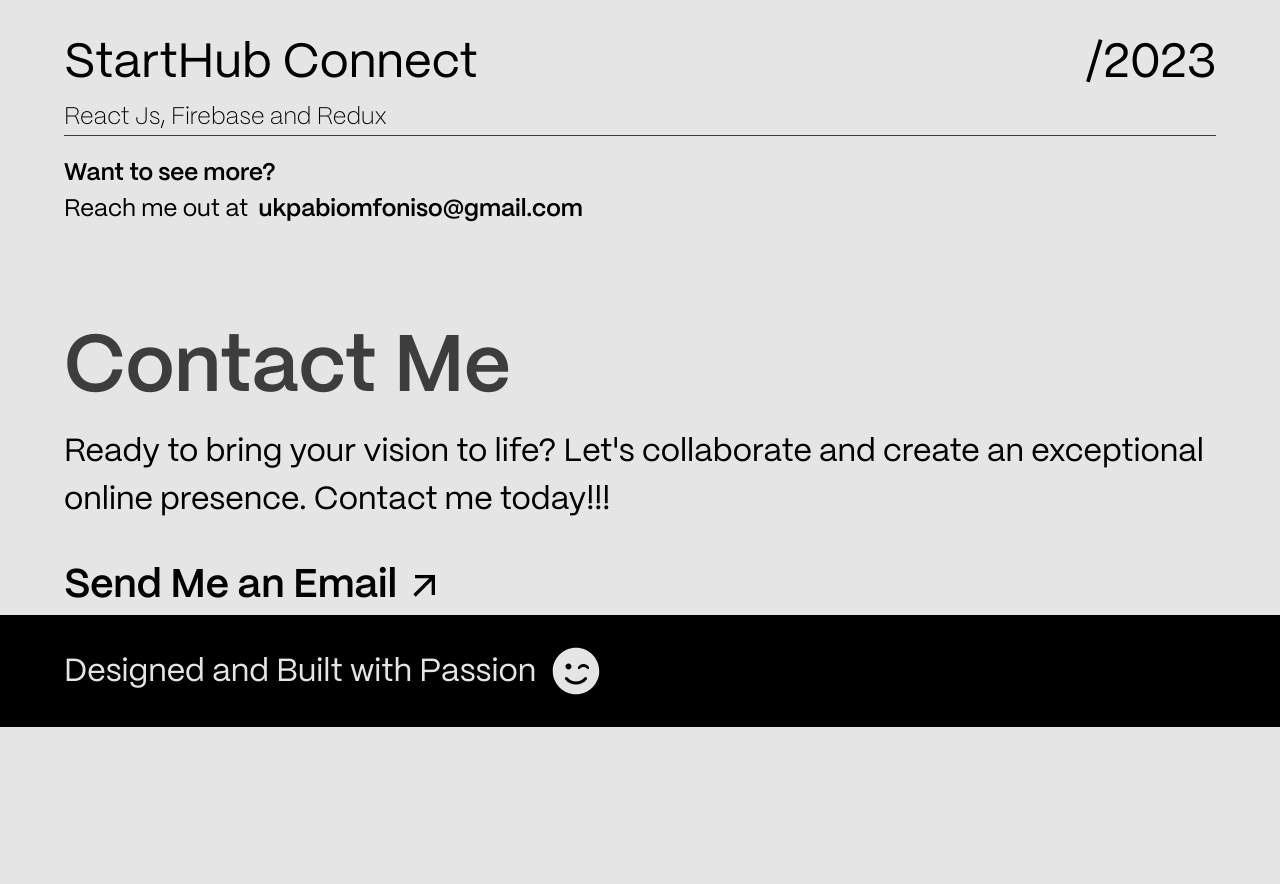
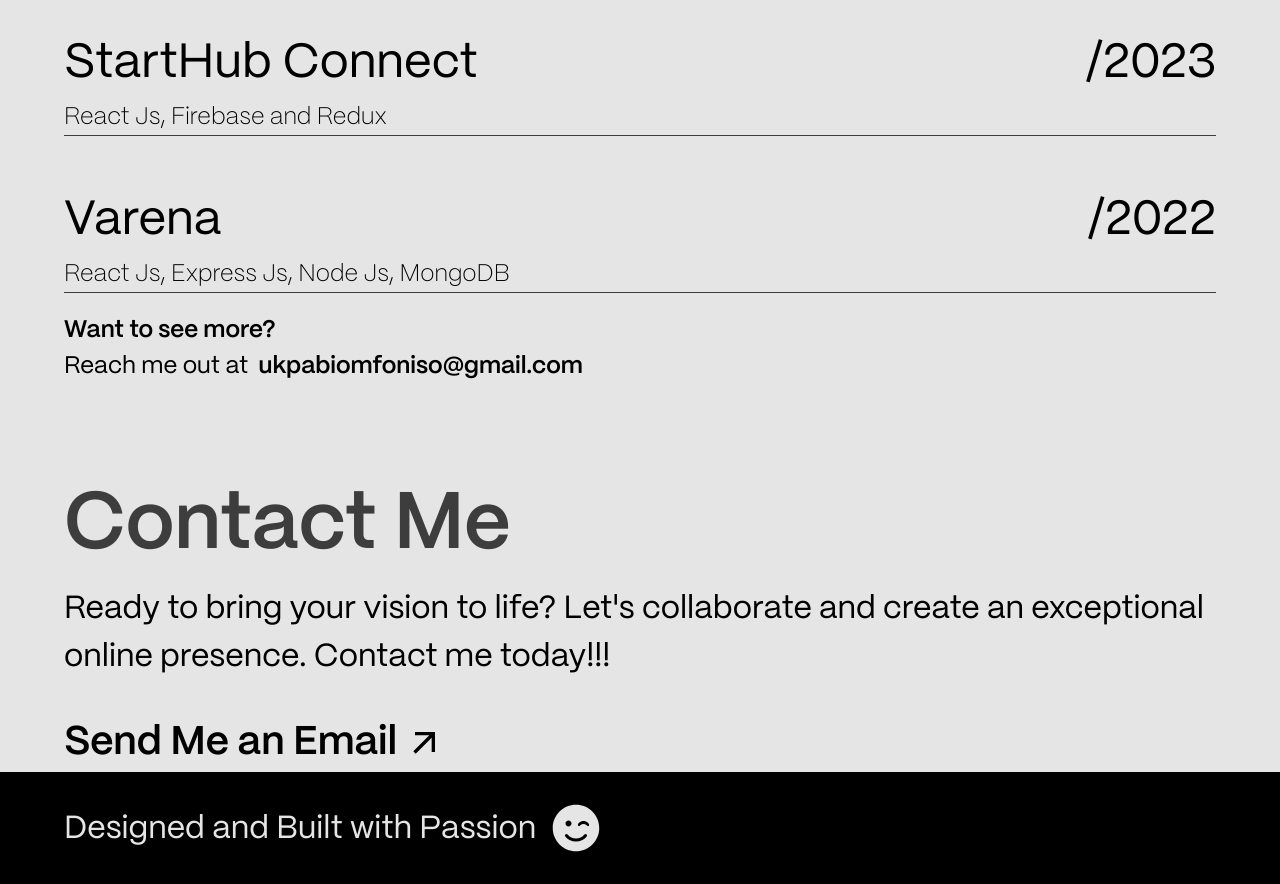
Before and after one commit to AirZED/new-portfolio, a React (Vite) app: page / in a window 1280 px wide. Shown: the part 2780-3664 px from the top of the page. Before the commit the page ends 3507 px from the top, so only its background shows below. Built offline with nearby package versions, Linux system fonts and the light colour scheme.

Commit message:
feat: added nfts project

```diff
--- a/src/assets/projects_data.ts
+++ b/src/assets/projects_data.ts
@@ -2,6 +2,7 @@
 import meals from "./projects/mealapp.png";
 import airbnb from "./projects/airbnbapp.png";
 import connectapp from "./projects/connectapp.png";
+import varenaapp from "./projects/varenaapp.png";
 
 const project_data = [
   {
@@ -53,6 +54,18 @@
     description:
       "Start Hub Connect is a web application built with Firebase, ReactJS, and React Router. The platform aims to connect startup founders and entrepreneurs with investors and mentors, providing a space for individuals to network, collaborate, and grow their businesses. With a sleek and modern user interface, users can easily create a profile, browse through a directory of other users, and connect with potential collaborators or investors. The platform also offers a variety of resources and tools to help users develop and grow their businesses, including access to mentorship, funding opportunities, and educational content. Overall, Start Hub Connect represents a great opportunity for individuals in the startup space to connect and collaborate with like-minded individuals. If you're looking to expand your network and grow your business, this platform is definitely worth checking out.",
   },
+  {
+    id: 7,
+    topic: "Varena",
+    stack: "React Js, Express Js, Node Js, MongoDB",
+    doneAt: "2022",
+    category: "Frontend Team",
+    github: "https://github.com/workshopapps/nftcreatures.web",
+    image: varenaapp,
+    url: "https://varena.app/",
+    description:
+      "Varena is a free-to-play play-to-earn online NFT battle royale game where users send their NFT characters to battle each other for ultimate supremacy. The player’s NFTs are made to compete against each other in a constant battle until there remains only one. Just like every other play-to-earn game, there is a reward the users benefit from as they play. In Varena the ultimate winner goes home with a $1000 cash reward. The battle takes place every day at a specific time (i.e 5pm WAT) and the winner is announced every day.",
+  },
 ];
 
 export default project_data;
```
Also changed, not shown: src/assets/projects/varenaapp.png (added).
